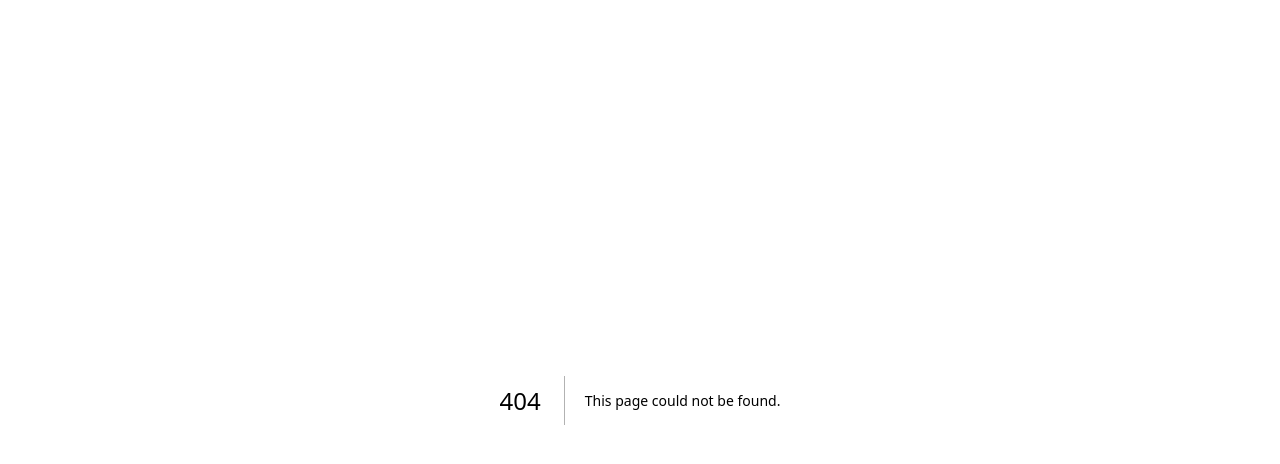
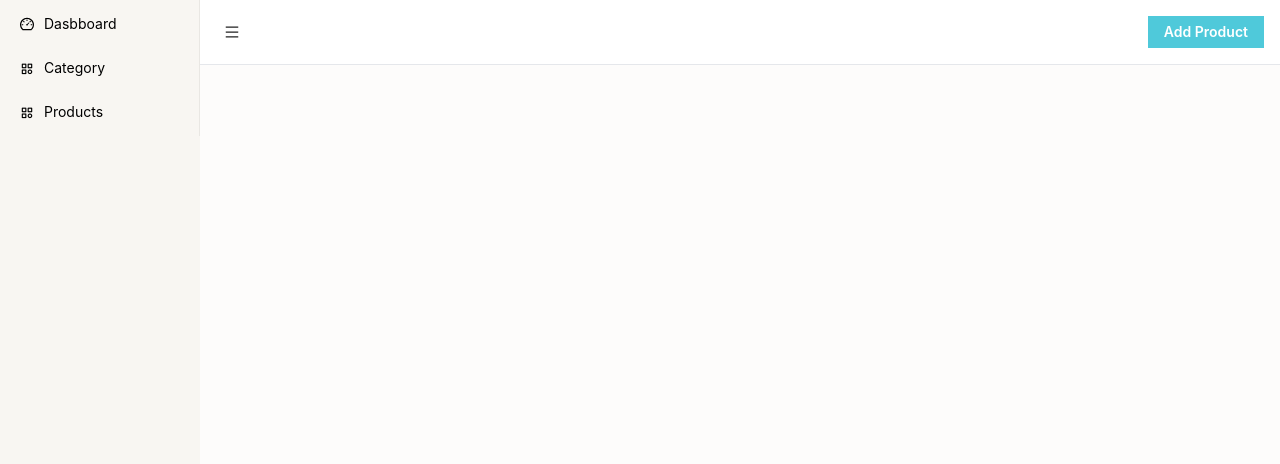
Before and after one commit to maziz12808/Task, a Next.js app: page /admin/product in a window 1280 px wide. Before the commit this address had no page. Shown: the top 464 px of the page. Built offline with nearby package versions, Linux system fonts and the light colour scheme.

Commit message:
product page created

```diff
--- a/components/admin/category/index.jsx
+++ b/components/admin/category/index.jsx
@@ -94,7 +94,7 @@ const Category = ()=>{
         }
     }
     const handleChange = (value) => {
-        console.log(value);
+        //console.log(value);
       };
       const editDeleteDesign = (text,obj)=>{
         return (
@@ -119,7 +119,7 @@ const Category = ()=>{
             defaultValue="a1"
             onChange={handleChange}
             style={{
-              width: 200,
+              width: "90%",
             }}
             options={options}
           />
--- /dev/null
+++ b/components/admin/product/index.jsx
@@ -0,0 +1,68 @@
+import { useState } from "react";
+import Layout from "../shared/layout";
+import {
+    Button,
+    Drawer,
+    message,
+    Form,
+    Input,
+    Select
+} from "antd";
+
+const { Item } = Form;
+
+const Product = ()=>{
+    const [openDrawer,setOpenDrawer] = useState(false);
+    const [messageApi, contextHolder] = message.useMessage();
+    const toolbar = [
+        <Button
+            type="text"
+            className="font-semibold"
+            style={{backgroundColor: "#4FC9DA",borderRadius:0,color:"white"}}
+            onClick={()=> setOpenDrawer(!openDrawer)}
+        >
+            Add Product
+        </Button>
+    ]
+
+    // ****************Functions**********************
+    const onClose = () => {
+        setOpenDrawer(false);
+      };
+
+    return (
+        <Layout toolbar={toolbar} title="product">
+            <Drawer title="Add Sub Category" placement="right" onClose={onClose} open={openDrawer}>
+                {contextHolder}
+                <Form>
+                    <Item
+                        name="_id"
+                        rules={
+                            [
+                                {
+                                    required: true,
+                                    message: "Category name is required!"
+                                }
+                            ]
+                        }
+                    >
+                        <Select
+                            size="large"
+                            placeholder="Select Category"
+
+                            options={[]}
+                        />
+                    </Item>
+                    <Item name="childrenCategory">
+                        <Input size="large" />
+                    </Item>
+                    <Item>
+                        <Button htmlType="submit">Submit</Button>
+                    </Item>
+                </Form>
+            </Drawer>
+        </Layout>
+    )
+}
+
+export default Product
--- a/components/admin/shared/layout/index.jsx
+++ b/components/admin/shared/layout/index.jsx
@@ -18,6 +18,11 @@ const LayoutEl = ({children,title=null,toolbar=null})=>{
             label: <Link href="/admin/category">Category</Link>,
             key: 'category',
             icon: <i className='bx bx-category' />,
+        },
+        {
+            label: <Link href="/admin/product">Products</Link>,
+            key: 'product',
+            icon: <i className='bx bx-category' />,
         }
     ]
     return (
@@ -31,7 +36,7 @@ const LayoutEl = ({children,title=null,toolbar=null})=>{
                 collapsible
                 className="min-h-screen admin-sider"
             >
-                <Menu items={menu}  />
+                <Menu items={menu} />
             </Sider>
             <Layout>
                 <Header className="bg-white flex justify-between items-center px-4">
--- /dev/null
+++ b/pages/admin/product/index.js
@@ -0,0 +1,2 @@
+import Product from "@/components/admin/product";
+export default Product
```
Also changed, not shown: styles/globals.css (+12 -0 lines).
